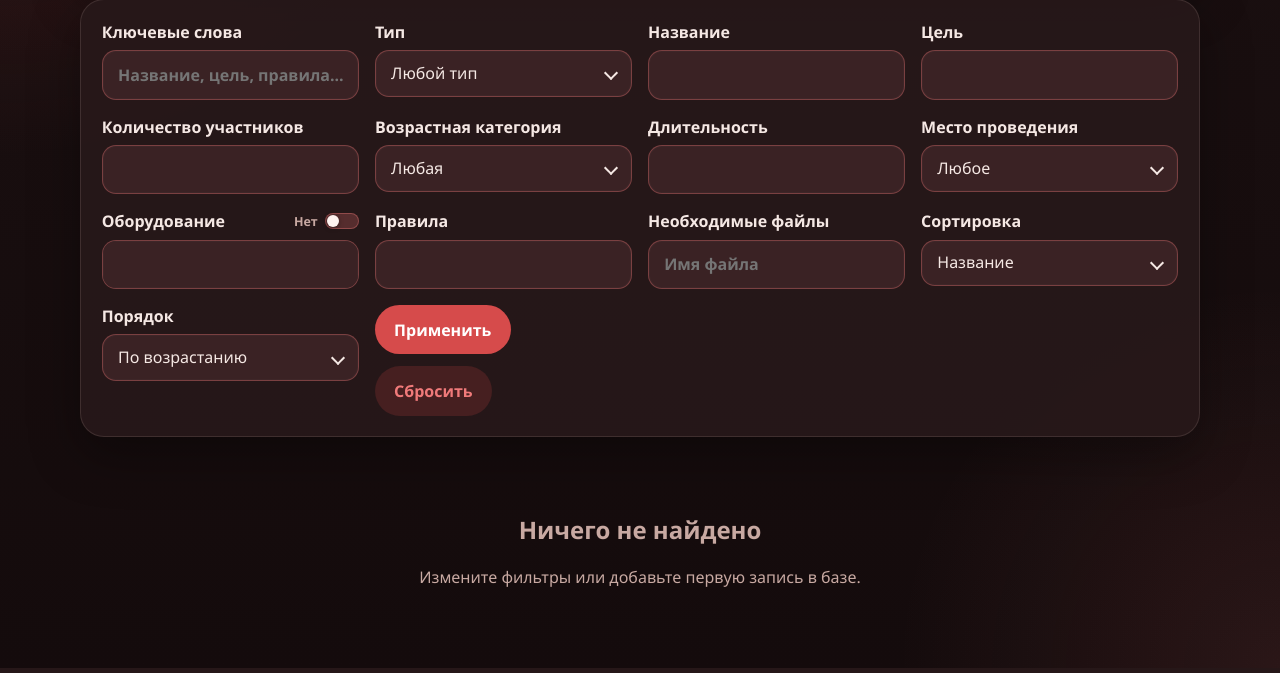
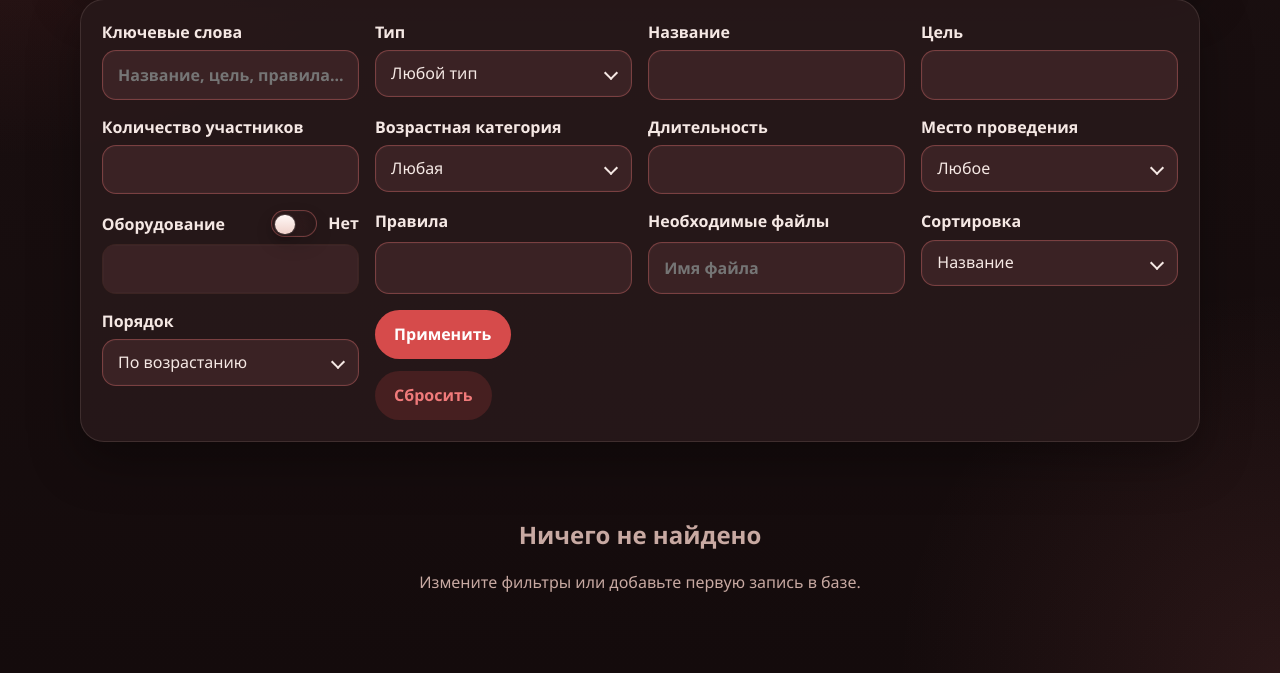
Before and after one commit to Wool5443/games_manual, a Flask app: page /games in a window 1280 px wide. Shown: the part 291-964 px from the top of the page. Run offline with Flask 3, Linux system fonts and the light colour scheme; data comes from the database, SQL or seed files in the repository; data that the repository does not hold is empty.

Commit message:
Fix thumb placement
Signed-off-by: Misha Solodilov <mihsolodilov2015@gmail.com>

Tickboxes

Signed-off-by: Misha Solodilov <mihsolodilov2015@gmail.com>

Fix thumb placement

Signed-off-by: Misha Solodilov <mihsolodilov2015@gmail.com>

```diff
--- a/static/palette.css
+++ b/static/palette.css
@@ -1,31 +1,10 @@
 :root {
-  --bg: #eed9d3;
-  --panel: rgba(255, 241, 235, 0.99);
-  --panel-strong: #ffe9e2;
-  --header-bg: rgba(239, 215, 208, 0.97);
-  --hero-bg: linear-gradient(135deg, rgba(255, 240, 233, 1), rgba(223, 165, 156, 0.98));
-  --card-bg: rgba(255, 238, 231, 0.99);
-  --toggle-thumb: #fffdfb;
-  --text: #231515;
-  --muted: #4a2f2f;
-  --line: rgba(125, 8, 8, 0.4);
-  --accent: #7d0808;
-  --accent-dark: #570505;
-  --accent-soft: #dda49b;
-  --success: #2f6b3b;
-  --warning: #8b5e00;
-  --danger: #7d0808;
-  --shadow: 0 18px 50px rgba(82, 12, 12, 0.26);
-}
-
-[data-theme="dark"] {
   --bg: #1a1011;
   --panel: rgba(40, 24, 25, 0.92);
   --panel-strong: #3a2224;
   --header-bg: rgba(30, 18, 19, 0.88);
   --hero-bg: linear-gradient(135deg, rgba(46, 27, 28, 0.96), rgba(62, 30, 31, 0.92));
   --card-bg: rgba(43, 24, 25, 0.94);
-  --toggle-thumb: #f5e8e4;
   --text: #f5e8e4;
   --muted: #c8a9a2;
   --line: rgba(241, 216, 213, 0.12);
--- a/static/styles.css
+++ b/static/styles.css
@@ -26,13 +26,6 @@ body {
   color: var(--text);
   background-color: var(--bg);
   overflow-x: hidden;
-  background:
-    radial-gradient(circle at top left, rgba(241, 216, 213, 0.95), transparent 30%),
-    radial-gradient(circle at bottom right, rgba(125, 8, 8, 0.16), transparent 25%),
-    linear-gradient(180deg, #fbf1ef 0%, #f0dfdb 100%);
-}
-
-[data-theme="dark"] body {
   background:
     radial-gradient(circle at top left, rgba(214, 75, 75, 0.18), transparent 28%),
     radial-gradient(circle at bottom right, rgba(240, 122, 122, 0.1), transparent 24%),
@@ -444,11 +380,11 @@ select {
   min-height: calc(1.2em + 1.6rem + 2px);
 }
 
-[data-theme="dark"] input,
-[data-theme="dark"] select,
-[data-theme="dark"] textarea,
-[data-theme="dark"] .equipment-filter-control,
-[data-theme="dark"] .category-item {
+input,
+select,
+textarea,
+.equipment-filter-control,
+.category-item {
   border-color: rgba(240, 122, 122, 0.35);
   box-shadow: inset 0 0 0 1px rgba(255, 255, 255, 0.02);
 }
@@ -625,7 +561,7 @@ small {
     transform 0.2s ease;
 }
 
-[data-theme="dark"] .dropdown-multiselect-trigger {
+.dropdown-multiselect-trigger {
   border-color: rgba(240, 122, 122, 0.35);
   box-shadow: inset 0 0 0 1px rgba(255, 255, 255, 0.02);
 }
@@ -1388,31 +1324,137 @@ small {
   margin: 0;
 }
 
+.equipment-filter {
+  display: grid;
+  gap: 0.45rem;
+  font-weight: 600;
+}
+
+.toggle-field,
 .property-toggle {
+  --toggle-width: 2.9rem;
+  --toggle-height: 1.65rem;
+  --toggle-border: 1px;
+  --toggle-padding: 0.16rem;
+  --toggle-thumb-size: calc(var(--toggle-height) - (var(--toggle-padding) * 2) - (var(--toggle-border) * 2));
   display: inline-flex;
   align-items: center;
-  gap: 0.55rem;
+  gap: 0.7rem;
   white-space: nowrap;
   font-weight: 600;
   cursor: pointer;
-}
-
-.property-toggle input {
+  flex: 0 0 auto;
+  position: relative;
+}
+
+.toggle-input {
   position: absolute;
-  opacity: 0;
-  pointer-events: none;
-}
-
-.property-toggle .toggle-control {
-  --toggle-width: 34px;
-  --toggle-height: 18px;
-  --toggle-padding: 2px;
+  width: 1px;
+  min-width: 0;
+  height: 1px;
+  min-height: 0;
+  padding: 0;
+  margin: -1px;
+  overflow: hidden;
+  clip: rect(0, 0, 0, 0);
+  clip-path: inset(50%);
+  white-space: nowrap;
+  border: 0;
 }
 
 .compact-checkbox,
+.toggle-field,
 .property-toggle {
   white-space: nowrap;
   font-weight: 600;
+}
+
+.toggle-slider {
+  position: relative;
+  width: var(--toggle-width);
+  height: var(--toggle-height);
+  flex: 0 0 auto;
+  border-radius: 999px;
+  border: var(--toggle-border) solid rgba(240, 122, 122, 0.35);
+  background:
+    linear-gradient(135deg, rgba(58, 34, 36, 0.98), rgba(40, 24, 25, 0.96));
+  box-shadow:
+    inset 0 0 0 1px rgba(255, 255, 255, 0.02),
+    inset 0 8px 16px rgba(0, 0, 0, 0.2),
+    0 8px 18px rgba(0, 0, 0, 0.12);
+  transition:
+    background 0.22s ease,
+    border-color 0.22s ease,
+    box-shadow 0.22s ease,
+    transform 0.22s ease;
+}
+
+.toggle-thumb {
+  position: absolute;
+  top: calc(var(--toggle-padding) + var(--toggle-border));
+  left: calc(var(--toggle-padding) + var(--toggle-border));
+  width: var(--toggle-thumb-size);
+  height: var(--toggle-thumb-size);
+  border-radius: 50%;
+  background: linear-gradient(180deg, #fff8f6 0%, #f0d2cb 100%);
+  box-shadow:
+    0 4px 10px rgba(0, 0, 0, 0.28),
+    0 0 0 1px rgba(255, 255, 255, 0.15);
+  transition:
+    transform 0.24s cubic-bezier(0.22, 1, 0.36, 1),
+    background 0.22s ease,
+    box-shadow 0.22s ease;
+}
+
+.toggle-text {
+  line-height: 1.15;
+}
+
+.toggle-field:hover .toggle-slider,
+.property-toggle:hover .toggle-slider {
+  border-color: rgba(240, 122, 122, 0.5);
+  box-shadow:
+    inset 0 0 0 1px rgba(255, 255, 255, 0.03),
+    inset 0 8px 16px rgba(0, 0, 0, 0.2),
+    0 10px 20px rgba(0, 0, 0, 0.16);
+}
+
+.toggle-input:focus-visible + .toggle-slider {
+  box-shadow:
+    0 0 0 4px rgba(214, 75, 75, 0.18),
+    inset 0 0 0 1px rgba(255, 255, 255, 0.03),
+    inset 0 8px 16px rgba(0, 0, 0, 0.2);
+}
+
+.toggle-input:checked + .toggle-slider {
+  border-color: rgba(240, 122, 122, 0.72);
+  background:
+    linear-gradient(135deg, rgba(214, 75, 75, 0.94), rgba(240, 122, 122, 0.86));
+  box-shadow:
+    0 0 0 4px rgba(214, 75, 75, 0.12),
+    inset 0 1px 0 rgba(255, 255, 255, 0.18),
+    0 12px 24px rgba(125, 8, 8, 0.18);
+}
+
+.toggle-input:checked:focus-visible + .toggle-slider {
+  box-shadow:
+    0 0 0 4px rgba(214, 75, 75, 0.18),
+    inset 0 1px 0 rgba(255, 255, 255, 0.18),
+    0 12px 24px rgba(125, 8, 8, 0.18);
+}
+
+.toggle-input:checked + .toggle-slider .toggle-thumb {
+  transform: translateX(calc(var(--toggle-width) - var(--toggle-height)));
+  background: linear-gradient(180deg, #fffdfc 0%, #ffe4dc 100%);
+  box-shadow:
+    0 4px 10px rgba(125, 8, 8, 0.22),
+    0 0 0 1px rgba(255, 255, 255, 0.15);
+}
+
+.toggle-input:disabled + .toggle-slider,
+.toggle-input:disabled ~ .toggle-text {
+  opacity: 0.6;
+  cursor: not-allowed;
 }
 
 .checkbox-row {
@@ -1449,112 +1491,8 @@ small {
   gap: 0.75rem;
 }
 
-.equipment-toggle-inline {
-  display: inline-flex;
-  align-items: center;
-  gap: 0.45rem;
-}
-
 .equipment-filter .toggle-field {
-  display: flex;
-  align-items: center;
-  justify-content: center;
   padding: 0;
-  cursor: pointer;
-  flex: 0 0 auto;
-}
-
-.toggle-caption {
-  font-size: 0.78rem;
-  font-weight: 700;
-  color: var(--muted);
-  white-space: nowrap;
-}
-
-.toggle-input {
-  position: absolute;
-  opacity: 0;
-  pointer-events: none;
-}
-
-.toggle-control {
-  --toggle-track-width: 34px;
-  --toggle-track-height: 16px;
-  --toggle-border-width: 1px;
-  --toggle-padding: 1px;
-  --toggle-width: var(--toggle-track-width);
-  --toggle-height: var(--toggle-track-height);
-  --toggle-thumb-size: calc(var(--toggle-height) - (var(--toggle-padding) * 2) - (var(--toggle-border-width) * 2));
-  --toggle-thumb-travel: calc(var(--toggle-width) - (var(--toggle-padding) * 2) - (var(--toggle-border-width) * 2) - var(--toggle-thumb-size));
-  position: relative;
-  display: inline-flex;
-  align-items: center;
-  width: var(--toggle-width);
-  height: var(--toggle-height);
-  padding: 0;
-  border-radius: 999px;
-  background: rgba(125, 8, 8, 0.4);
-  border: var(--toggle-border-width) solid rgba(125, 8, 8, 0.34);
-  transition: background 0.2s ease, box-shadow 0.2s ease;
-  flex: 0 0 auto;
-  overflow: visible;
-}
-
-.toggle-thumb {
-  position: absolute;
-  top: calc(50% - (var(--toggle-thumb-size) / 2));
-  left: var(--toggle-padding);
-  width: var(--toggle-thumb-size);
-  height: var(--toggle-thumb-size);
-  border-radius: 50%;
-  background: #fffdfb;
-  box-shadow: 0 1px 4px rgba(31, 26, 23, 0.2);
-  transition: transform 0.2s ease;
-  transform: translateX(0);
-}
-
-[data-theme="dark"] .toggle-control {
-  background: rgba(240, 122, 122, 0.24);
-  border-color: rgba(240, 122, 122, 0.38);
-}
-
-[data-theme="dark"] .toggle-thumb {
-  background: #fff3f0;
-  box-shadow: 0 1px 5px rgba(0, 0, 0, 0.35);
-}
-
-.toggle-input:checked + .toggle-control,
-.property-toggle input:checked + .toggle-control {
-  background: linear-gradient(135deg, var(--accent), var(--accent-dark));
-  border-color: rgba(87, 5, 5, 0.5);
-  box-shadow: 0 0 0 3px rgba(166, 61, 64, 0.18);
-}
-
-.toggle-input:checked + .toggle-control .toggle-thumb,
-.property-toggle input:checked + .toggle-control .toggle-thumb {
-  transform: translateX(var(--toggle-thumb-travel));
-}
-
-.toggle-input:focus-visible + .toggle-control,
-.property-toggle input:focus-visible + .toggle-control {
-  outline: 2px solid rgba(166, 61, 64, 0.45);
-  outline-offset: 2px;
-}
-
-[data-theme="dark"] .property-toggle input:checked + .toggle-control {
-  box-shadow: 0 0 0 3px rgba(240, 122, 122, 0.16);
-}
-
-.toggle-text {
-  position: absolute;
-  width: 1px;
-  height: 1px;
-  padding: 0;
-  margin: -1px;
-  overflow: hidden;
-  clip: rect(0, 0, 0, 0);
-  white-space: nowrap;
-  border: 0;
 }
 
 .empty-state,
--- a/templates/base.html
+++ b/templates/base.html
@@ -1,5 +1,5 @@
 <!doctype html>
-<html lang="ru" data-theme="dark">
+<html lang="ru">
   <head>
     <meta charset="utf-8">
     <meta name="viewport" content="width=device-width, initial-scale=1">
--- a/templates/games_list.html
+++ b/templates/games_list.html
@@ -125,22 +125,21 @@
         </div>
       </label>
 
-      <label class="equipment-filter">
-        <span class="equipment-filter-header">
+      <div class="equipment-filter">
+        <div class="equipment-filter-header">
           <span>Оборудование</span>
-          <span class="equipment-toggle-inline">
-            <span class="toggle-caption">Нет</span>
-            <label class="toggle-field" title="Нет">
-              <input class="toggle-input" type="checkbox" name="no_equipment" value="1" {% if filters.get('no_equipment') == '1' %}checked{% endif %}>
-              <span class="toggle-control" aria-hidden="true"><span class="toggle-thumb"></span></span>
-              <span class="toggle-text">Нет</span>
-            </label>
-          </span>
-        </span>
+          <label class="toggle-field" title="Нет">
+            <input class="toggle-input" type="checkbox" name="no_equipment" value="1" {% if filters.get('no_equipment') == '1' %}checked{% endif %}>
+            <span class="toggle-slider" aria-hidden="true">
+              <span class="toggle-thumb"></span>
+            </span>
+            <span class="toggle-text">Нет</span>
+          </label>
+        </div>
         <div class="equipment-filter-control">
           <input type="text" name="equipment" value="{{ filters.get('equipment', '') }}">
         </div>
-      </label>
+      </div>
 
       <label>
         <span>Правила</span>
```
Also changed, not shown: other parts of static/styles.css (+3 -60 lines), templates/admin_list.html (+15 -9 lines).
